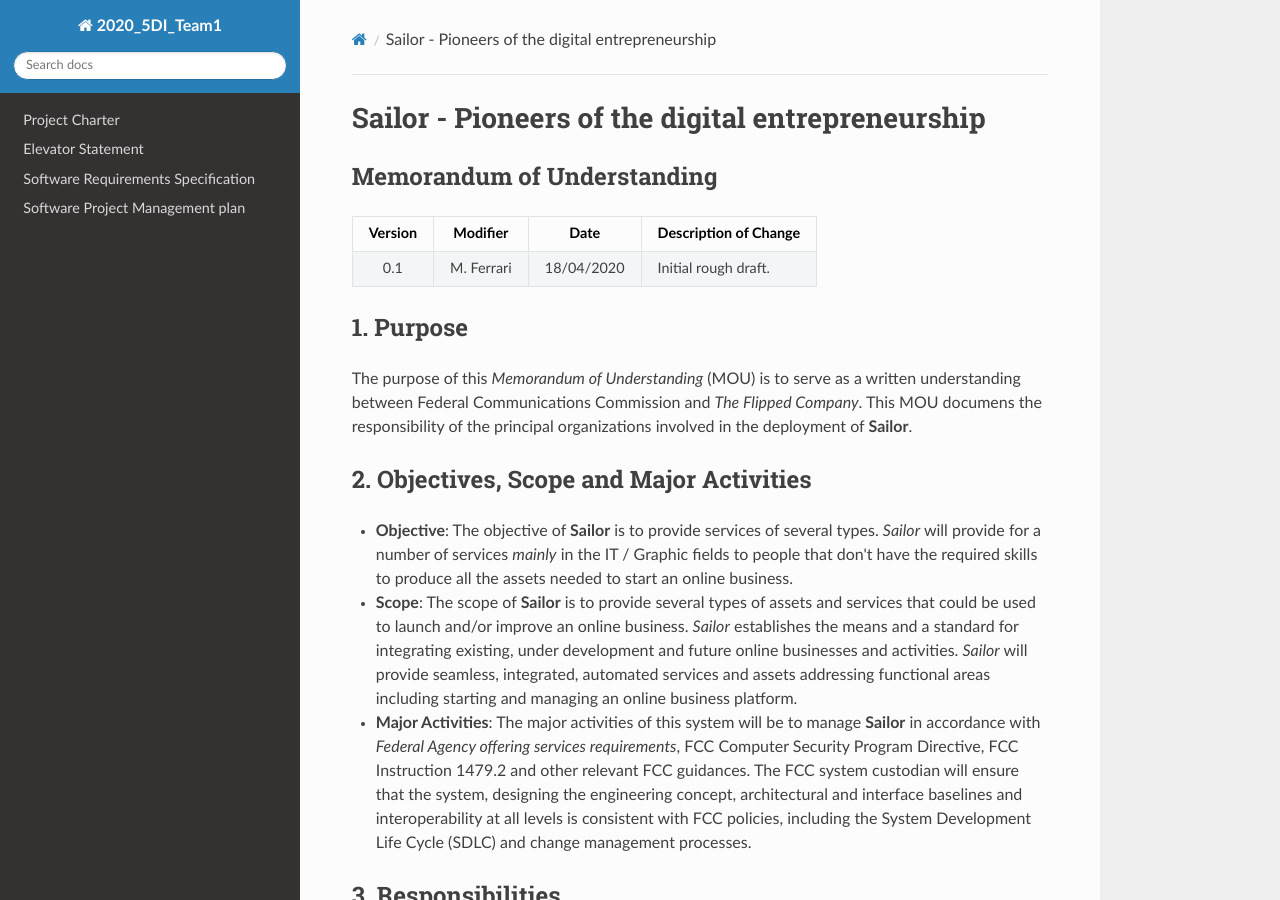
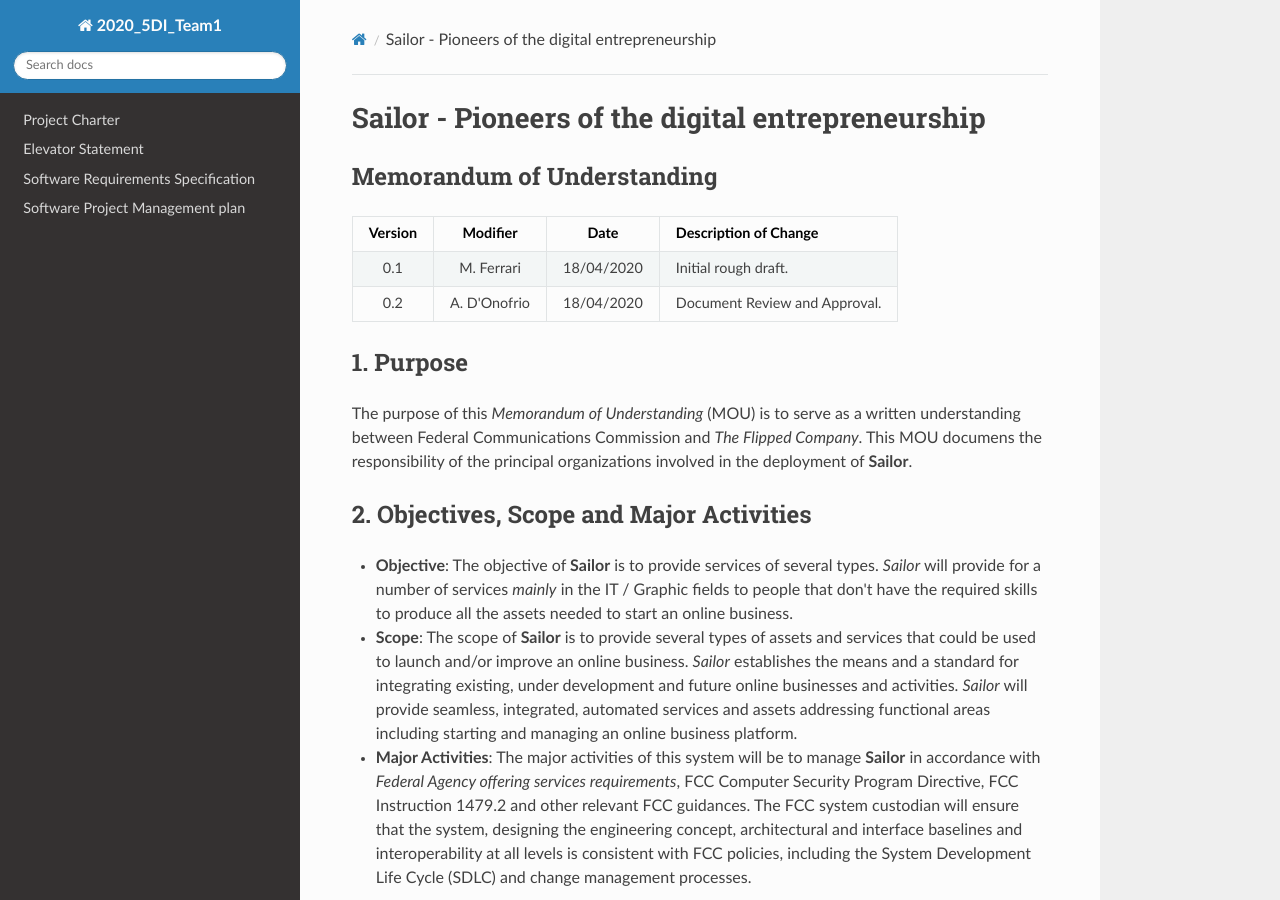
Before and after one commit to FlippedAle/2020_5DI_Team1_DOnofrio, an MkDocs documentation site: the page built from docs/memorandumOfUnderstanding.md, in a window 1280 px wide and 900 px high. Built offline with MkDocs 1.6.1, drawn with Linux system fonts in a browser that asks for light colours; nearby versions of some CDN libraries.

Commit message:
Update memorandumOfUnderstanding.md

```diff
--- a/docs/memorandumOfUnderstanding.md
+++ b/docs/memorandumOfUnderstanding.md
@@ -4,6 +4,7 @@
 | Version | Modifier | Date       | Description of Change |
 |:-------:|:--------:|:----------:|:----------------------|
 | 0.1 | M. Ferrari   | 18/04/2020 | Initial rough draft.  |
+| 0.2 | A. D'Onofrio | 18/04/2020 | Document Review and Approval.    |
 
 ## 1. Purpose
 
```
